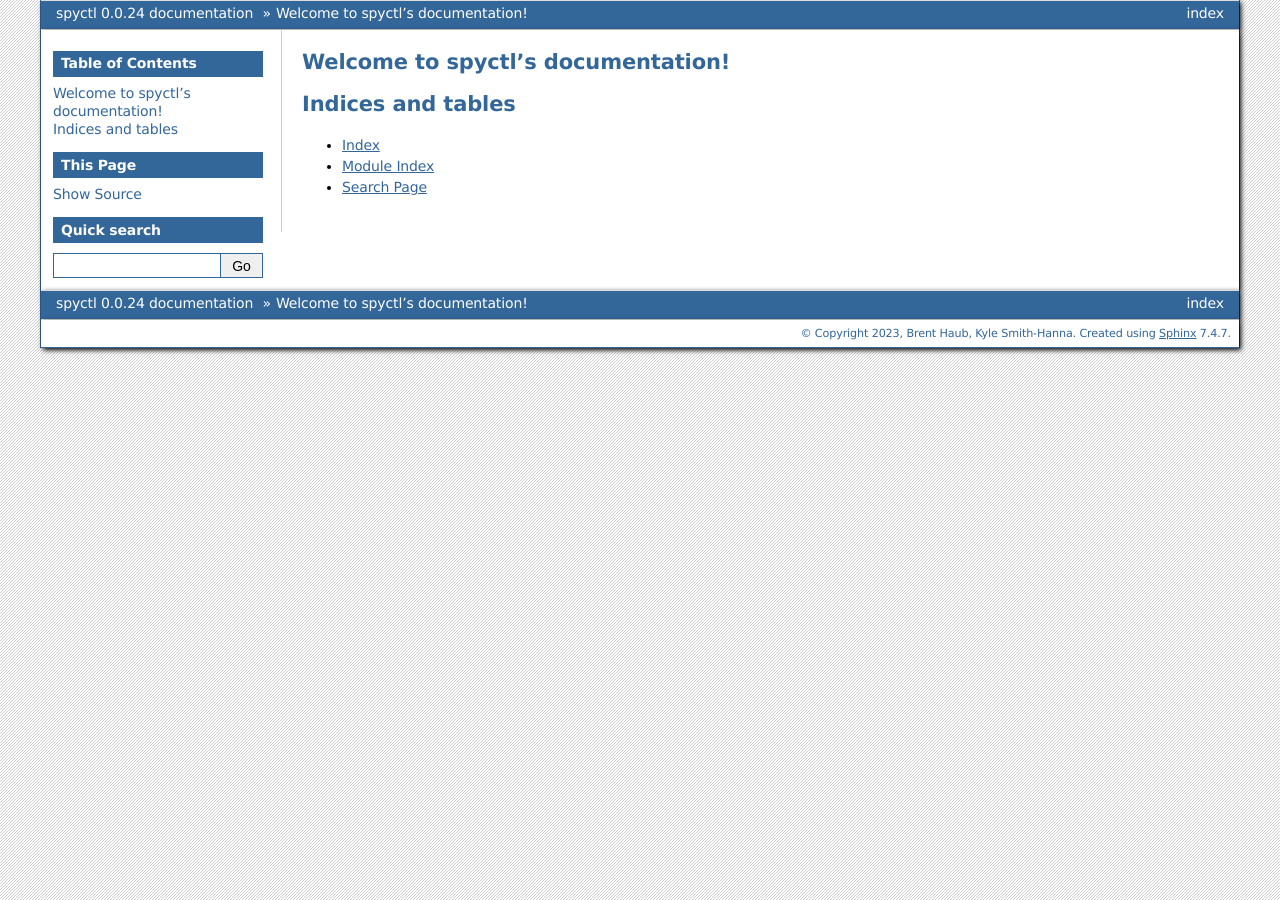
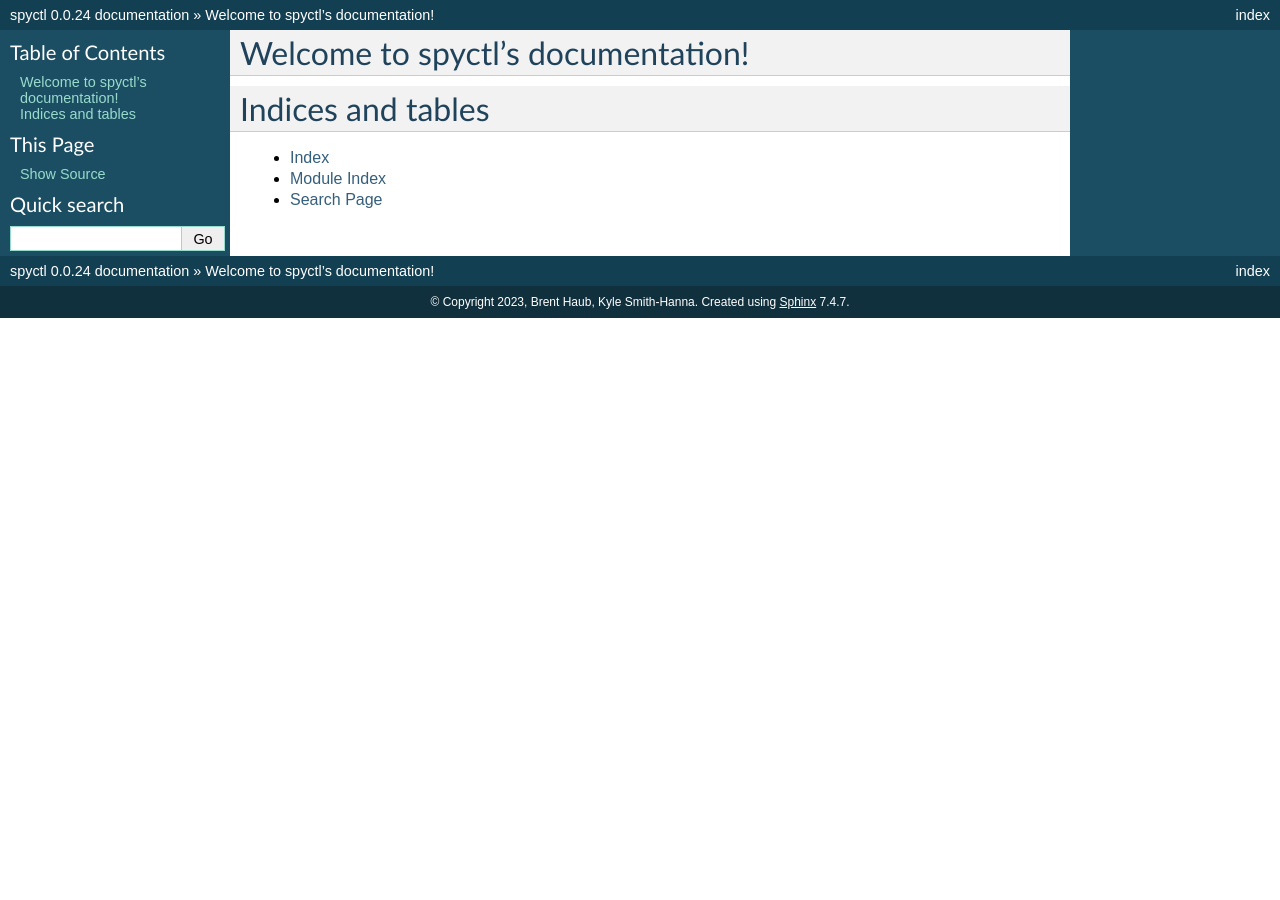
Before and after one commit to spyderbat/spyctl, a Sphinx documentation site: the page built from docs/index.rst, in a window 1280 px wide. Built offline with Sphinx 7.4.7, drawn with Linux system fonts in a browser that asks for light colours.

Commit message:
changing doc style to classic

```diff
--- a/docs/conf.py
+++ b/docs/conf.py
@@ -23,5 +23,5 @@
 # -- Options for HTML output -------------------------------------------------
 # https://www.sphinx-doc.org/en/master/usage/configuration.html#options-for-html-output
 
-html_theme = "bizstyle"
+html_theme = "classic"
 html_static_path = ["_static"]
```
